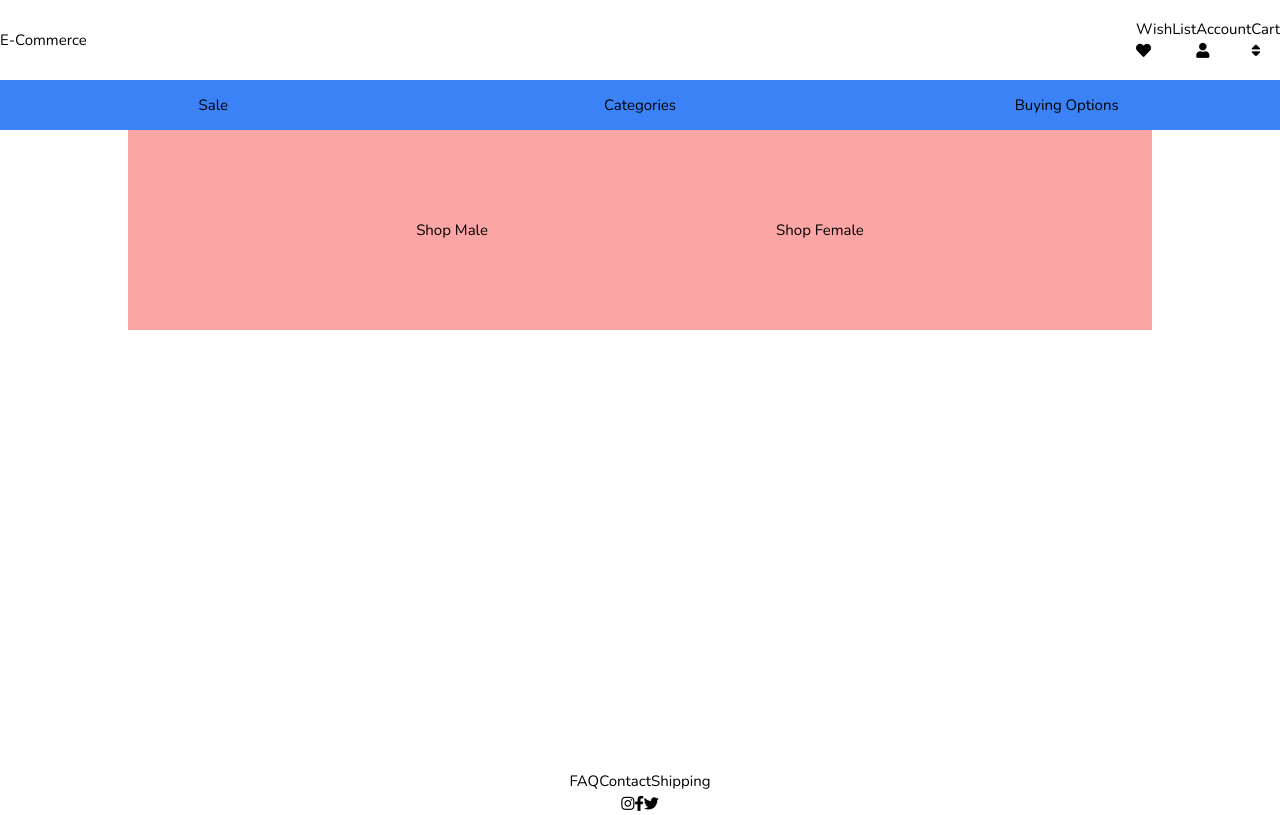
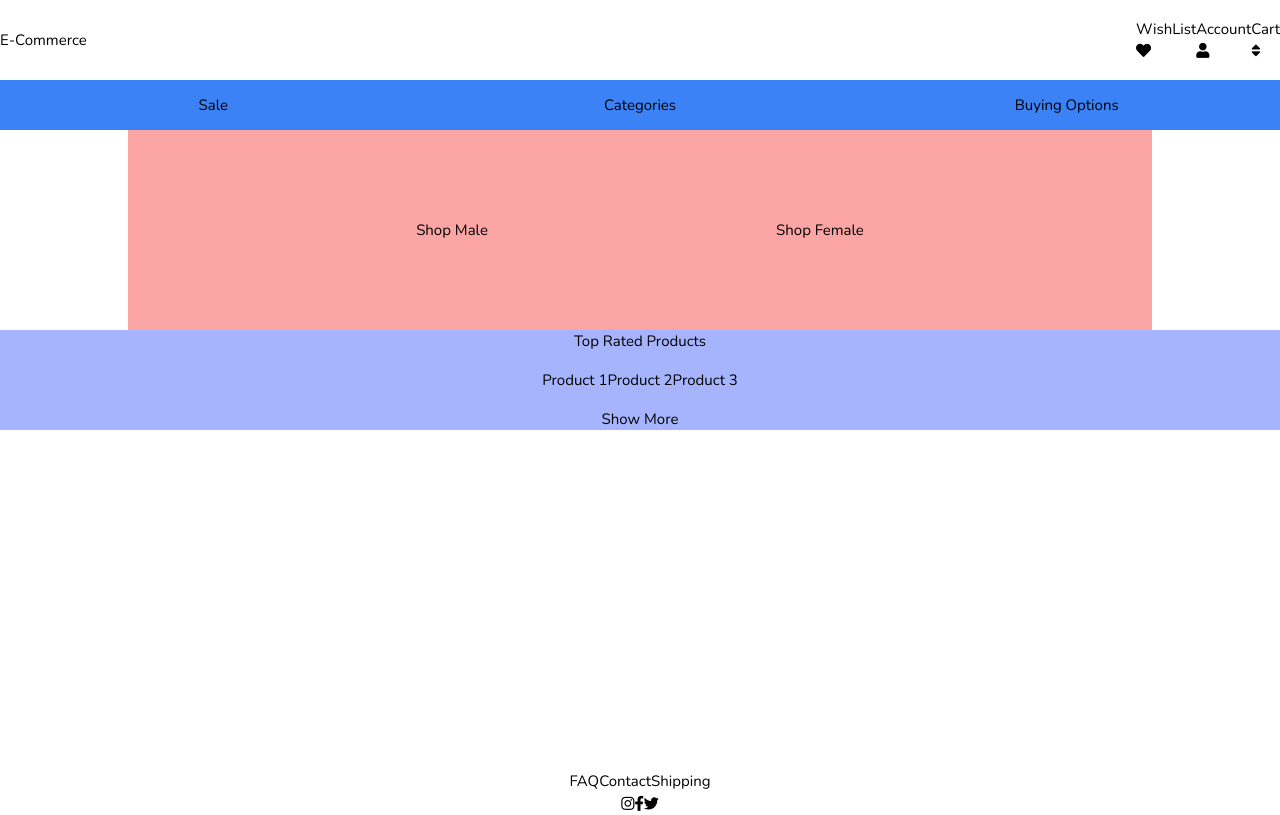
Before and after one commit to soyed/e-commerce-project, a React app: page /home in a window 1280 px wide. Built offline with nearby package versions, Linux system fonts and the light colour scheme.

Commit message:
added loading spinner and Top rated products component

```diff
--- a/src/UIKit/UIButton/UIButton.tsx
+++ b/src/UIKit/UIButton/UIButton.tsx
@@ -7,7 +7,7 @@ interface UIButtonProps {
   text: string;
   isLoading?: boolean;
   buttonContainerClass?: string;
-  linkTo?: LinkPath;
+  linkTo: LinkPath;
   linkType?: RouteType;
   isLinkActive?: boolean;
 }
@@ -17,9 +17,9 @@ const UIButton: React.FC<UIButtonProps> = (props) => {
     text,
     isLoading = false,
     buttonContainerClass,
-    linkType,
+    linkType = RouteType.COMMERCE,
     linkTo,
-    isLinkActive,
+    isLinkActive = false,
   } = props;
   return (
     <div className={Classnames('button--container', buttonContainerClass)}>
--- /dev/null
+++ b/src/UIKit/UILoadingSpinner/UILoadingSpinner.scss
@@ -0,0 +1,16 @@
+.loading-spinner {
+  border-radius: 50%;
+  width: 5rem;
+  height: 5rem;
+  border: 0.4rem solid rgb(204, 159, 204);
+  border-top-color: purple;
+
+  animation: spinner 2s infinite cubic-bezier(0.215, 0.61, 0.355, 1);
+
+  // Animation
+  @keyframes spinner {
+    to {
+      transform: rotate(360deg);
+    }
+  }
+}
--- /dev/null
+++ b/src/UIKit/UILoadingSpinner/UILoadingSpinner.tsx
@@ -0,0 +1,14 @@
+import React from 'react';
+import Classnames from 'classnames';
+import './UILoadingSpinner.scss';
+
+interface UILoadingSpinnerProps {
+  className?: string;
+}
+
+const UILoadingSpinner: React.FC<UILoadingSpinnerProps> = (props) => {
+  const { className } = props;
+  return <div className={Classnames('loading-spinner', className)}></div>;
+};
+
+export default UILoadingSpinner;
--- a/src/components/HomePage/Homepage.tsx
+++ b/src/components/HomePage/Homepage.tsx
@@ -1,6 +1,8 @@
 import React from 'react';
+import UILoadingSpinner from '../../UIKit/UILoadingSpinner/UILoadingSpinner';
 import HeroSection from './Hero-Section/HeroSection';
 import HomeOptions from './HomeOptions/HomeOptions';
+import TopRated from './TopRated/TopRated';
 
 interface HomePageProps {}
 
@@ -11,6 +13,7 @@ const HomePage: React.FC<HomePageProps> = (props) => {
     <div className={'flex flex-col flex-1'}>
       <HomeOptions />
       <HeroSection />
+      <TopRated />
     </div>
   );
 };
--- a/src/components/HomePage/TopRated/TopRated.tsx
+++ b/src/components/HomePage/TopRated/TopRated.tsx
@@ -1,19 +1,21 @@
 import React from 'react';
+import { LinkPath } from '../../../routes/utils';
+import UIButton from '../../../UIKit/UIButton/UIButton';
 import UILink from '../../../UIKit/UILink/UILink';
 
 interface TopRatedProps {}
 
 const TopRated: React.FC<TopRatedProps> = (props) => {
   return (
-    <div className='flex flex-col justify-evenly h-40'>
+    <div className='flex flex-col justify-evenly items-center h-40 bg-indigo-300'>
       <h3>Top Rated Products</h3>
-      <div className='flex  flex-grow justify-center'>
-        <div className='flex justify-center'>Product 1</div>
-        <div className='flex justify-center'>Product 2</div>
-        <div className='flex justify-center'>Product 3</div>
+      <div className='flex  flex-grow justify-evenly'>
+        <div className='flex justify-center items-center'>Product 1</div>
+        <div className='flex justify-center items-center'>Product 2</div>
+        <div className='flex justify-center items-center'>Product 3</div>
       </div>
       <div className='flex justify-center'>
-        <UILink></UILink>
+        <UIButton text={'Show More'} linkTo={LinkPath.TOP_RATED_PRODUCTS} />
       </div>
     </div>
   );
--- a/src/routes/utils.ts
+++ b/src/routes/utils.ts
@@ -19,6 +19,7 @@ export enum LinkPath {
   SALE = '/products?fields=sale',
   CATEGORY = '/categories',
   PURCHASE_OPTIONS = '/purchase-options',
+  TOP_RATED_PRODUCTS = '/products?search=topRated',
   // NOT Found
   NOTFOUND = '*',
 }
```
